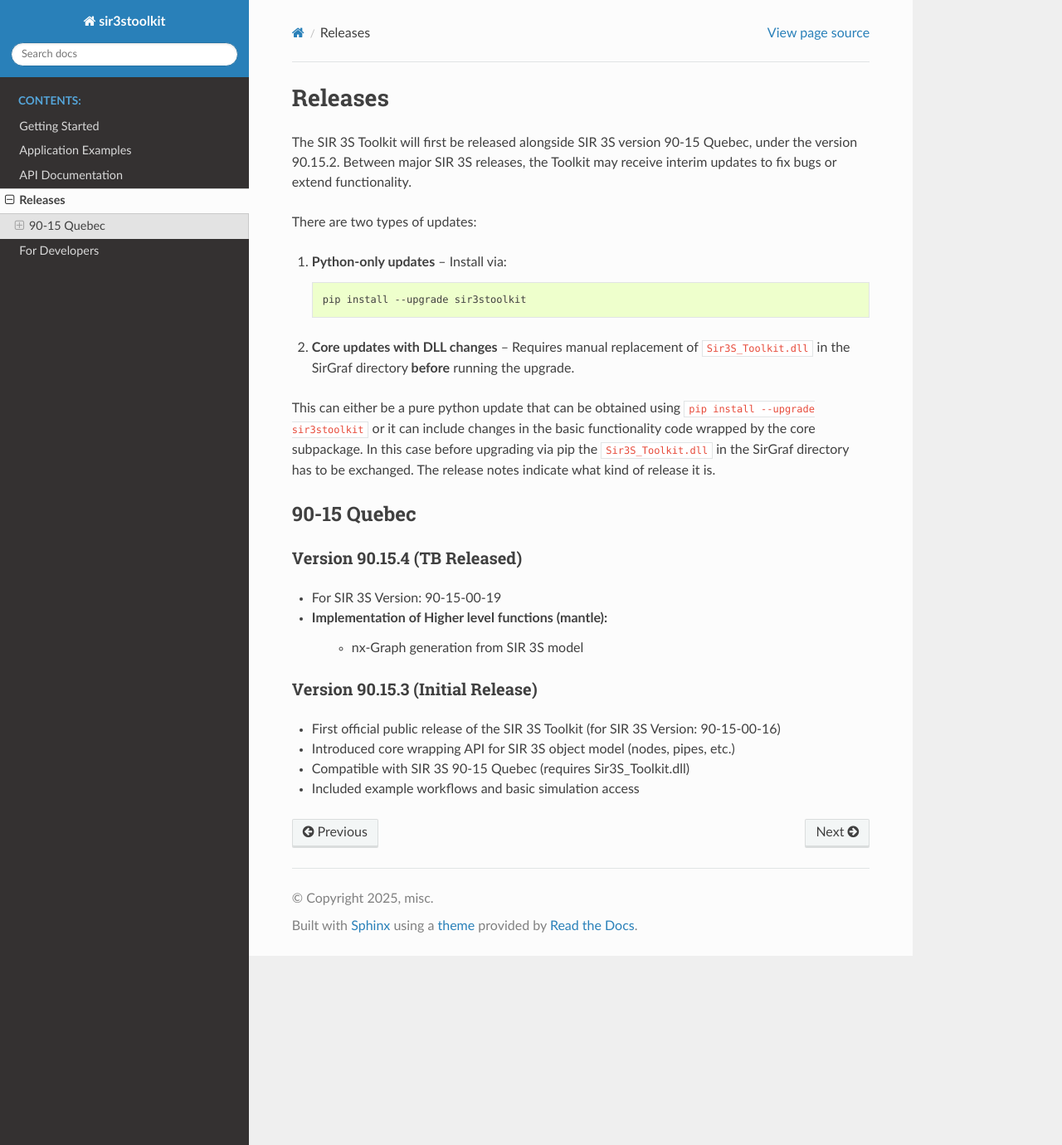
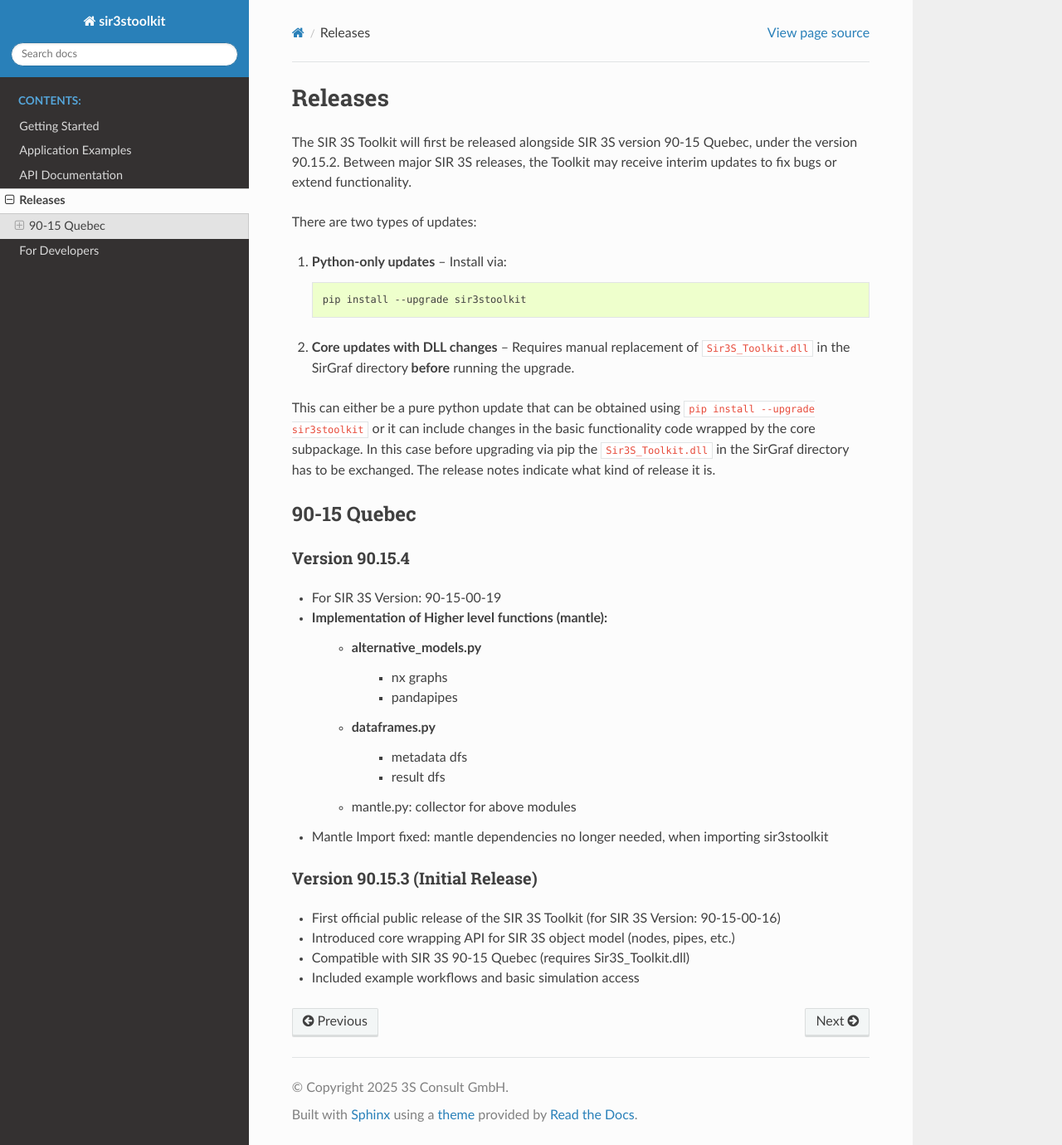
Before and after one commit to 3SConsult/sir3stoolkit, a Sphinx documentation site: the page built from docs/source/releases.rst, in a window 1280 px wide and 1380 px high. Shown: the whole window at 83% size. Built offline with Sphinx 7.4.7 and the Read the Docs theme 3.1.0, drawn with Linux system fonts in a browser that asks for light colours; pages that are not in the unit, such as notebooks, are missing from menus.

Commit message:
Version 90.15.4

```diff
--- a/docs/source/conf.py
+++ b/docs/source/conf.py
@@ -11,8 +11,8 @@ sys.path.insert(0, os.path.abspath('../src'))
 # https://www.sphinx-doc.org/en/master/usage/configuration.html#project-information
 
 project = 'sir3stoolkit'
-copyright = '2025, misc'
-author = 'misc'
+copyright = '2025 3S Consult GmbH'
+author = '3S Consult GmbH'
 
 # -- General configuration ---------------------------------------------------
 # https://www.sphinx-doc.org/en/master/usage/configuration.html#general-configuration
--- a/docs/source/releases.rst
+++ b/docs/source/releases.rst
@@ -23,12 +23,19 @@ The release notes indicate what kind of release it is.
 90-15 Quebec
 ------------
 
-Version 90.15.4 (TB Released)
-~~~~~~~~~~~~~~~~~~~~~~~~~~~~~
+Version 90.15.4
+~~~~~~~~~~~~~~~
 
 - For SIR 3S Version: 90-15-00-19
 - Implementation of Higher level functions (mantle):
-   - nx-Graph generation from SIR 3S model
+   - alternative_models.py
+      - nx graphs
+      - pandapipes
+   - dataframes.py
+      - metadata dfs
+      - result dfs
+   - mantle.py: collector for above modules
+- Mantle Import fixed: mantle dependencies no longer needed, when importing sir3stoolkit
 
 Version 90.15.3 (Initial Release)
 ~~~~~~~~~~~~~~~~~~~~~~~~~~~~~~~~~
--- a/pyproject.toml
+++ b/pyproject.toml
@@ -4,7 +4,7 @@ build-backend = "setuptools.build_meta"
 
 [project]
 name = "sir3stoolkit"
-version = "90.15.3"
+version = "90.15.4"
 description = "SIR3S Toolkit"
 authors = [
     { name="3S Consult GmbH", email="sir3stoolkit@3sconsult.de" }
```
